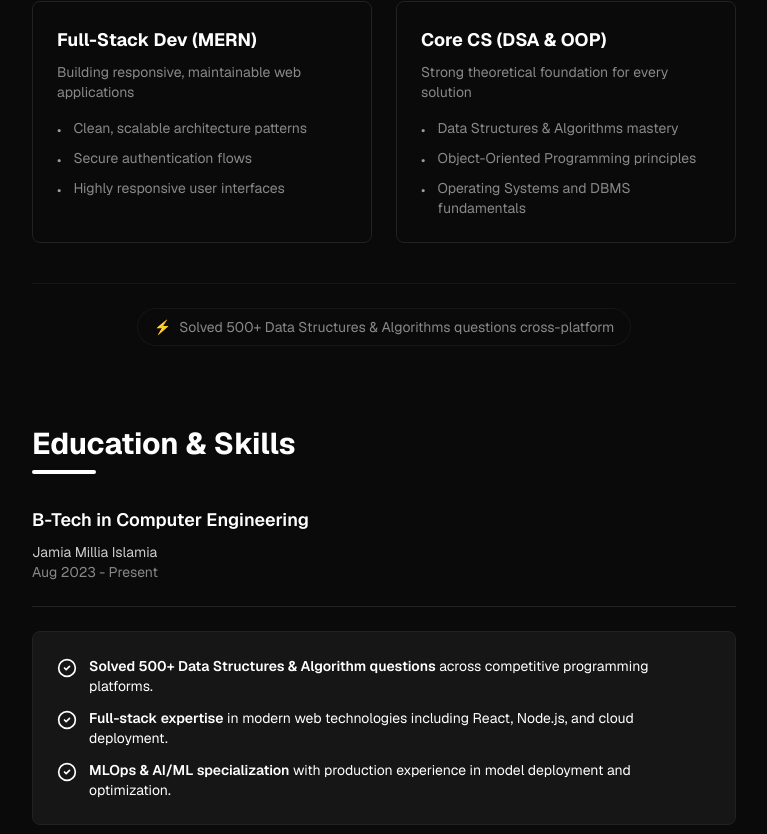
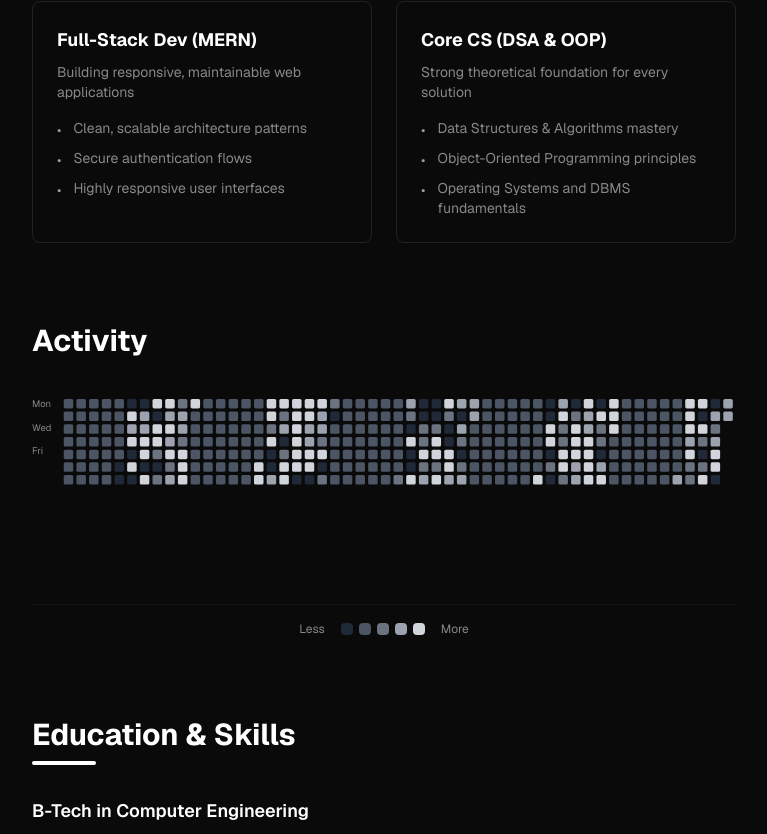
Before and after one commit to farehaaslam/portfolio_website, a Next.js app: page / in a window 1280 px wide. Shown: the part 2078-2912 px from the top of the page, without its empty margins (448-1215 px from the left). Built offline with nearby package versions, Linux system fonts and the light colour scheme.

Commit message:
feat: add GitHub Activity Section and remove achievement badge

```diff
--- a/components/MainContent.tsx
+++ b/components/MainContent.tsx
@@ -4,6 +4,7 @@ import { ExperienceSection } from './sections/ExperienceSection'
 import { ProjectsSection } from './sections/ProjectsSection'
 import { EducationSection } from './sections/EducationSection'
 import { AboutMeSection } from './sections/AboutMeSection'
+import { GitHubActivitySection } from './sections/GitHubActivitySection'
 
 export function MainContent() {
   return (
@@ -37,6 +38,9 @@ export function MainContent() {
       {/* About Me Section */}
       <AboutMeSection />
 
+      {/* GitHub Activity Section */}
+      <GitHubActivitySection />
+
       {/* Education Section */}
       <EducationSection />
     </main>
--- a/components/sections/AboutMeSection.tsx
+++ b/components/sections/AboutMeSection.tsx
@@ -83,13 +83,7 @@ export function AboutMeSection() {
         ))}
       </div>
 
-      {/* Achievement Badge */}
-      <div className="flex items-center justify-center mt-10 pt-6 border-t border-border/50">
-        <div className="inline-flex items-center gap-2 px-4 py-2 rounded-full bg-background/60 border border-border/50 text-sm text-muted-foreground hover:bg-background/80 transition-colors">
-          <span>⚡</span>
-          <span>Solved 500+ Data Structures & Algorithms questions cross-platform</span>
-        </div>
-      </div>
+
     </section>
   )
 }
--- /dev/null
+++ b/components/sections/GitHubActivitySection.tsx
@@ -0,0 +1,123 @@
+'use client'
+
+import { useMemo } from 'react'
+
+interface ActivityDay {
+  date: Date
+  count: number
+}
+
+export function GitHubActivitySection() {
+  // Generate sample contribution data for demonstration
+  const activityData = useMemo(() => {
+    const data: ActivityDay[] = []
+    const today = new Date()
+
+    for (let i = 365; i >= 0; i--) {
+      const date = new Date(today)
+      date.setDate(date.getDate() - i)
+
+      // Generate random-looking contribution counts
+      const seedValue = date.getTime()
+      const pseudoRandom = Math.sin(seedValue / 1000) * 10000
+      const count = Math.floor((pseudoRandom % 100) / 20) * 3
+
+      data.push({ date, count })
+    }
+
+    return data
+  }, [])
+
+  // Group data by weeks
+  const weeks = useMemo(() => {
+    const weekGroups: ActivityDay[][] = []
+    let currentWeek: ActivityDay[] = []
+
+    activityData.forEach((day) => {
+      currentWeek.push(day)
+      if (currentWeek.length === 7) {
+        weekGroups.push(currentWeek)
+        currentWeek = []
+      }
+    })
+
+    if (currentWeek.length > 0) {
+      weekGroups.push(currentWeek)
+    }
+
+    return weekGroups
+  }, [activityData])
+
+  const getColor = (count: number) => {
+    if (count === 0) return '#1f2937' // Empty: deep dark gray
+    if (count < 3) return '#4b5563' // Low: dark gray
+    if (count < 6) return '#6b7280' // Medium: medium gray
+    if (count < 9) return '#9ca3af' // High: light gray
+    return '#d1d5db' // Very high: lighter gray/white
+  }
+
+  const colorLevels = [
+    { color: '#1f2937', label: '0' },
+    { color: '#4b5563', label: '1-2' },
+    { color: '#6b7280', label: '3-5' },
+    { color: '#9ca3af', label: '6-8' },
+    { color: '#d1d5db', label: '9+' }
+  ]
+
+  return (
+    <section className="space-y-8">
+      {/* Section Header */}
+      <div>
+        <h2 className="text-2xl md:text-3xl font-bold text-foreground">Activity</h2>
+      </div>
+
+      {/* GitHub Activity Grid */}
+      <div className="w-full overflow-x-auto pb-4">
+        <div className="inline-block min-w-full">
+          <svg width="100%" viewBox={`0 0 ${weeks.length * 16 + 40} 200`} className="min-h-max">
+            {/* Day labels */}
+            <g className="text-xs fill-muted-foreground">
+              <text x="0" y="20">Mon</text>
+              <text x="0" y="50">Wed</text>
+              <text x="0" y="80">Fri</text>
+            </g>
+
+            {/* Activity grid */}
+            {weeks.map((week, weekIndex) => (
+              <g key={weekIndex}>
+                {week.map((day, dayIndex) => (
+                  <rect
+                    key={`${weekIndex}-${dayIndex}`}
+                    x={40 + weekIndex * 16}
+                    y={10 + dayIndex * 16}
+                    width={12}
+                    height={12}
+                    fill={getColor(day.count)}
+                    rx={2}
+                    className="hover:opacity-80 transition-opacity cursor-pointer"
+                    title={`${day.date.toDateString()}: ${day.count} contributions`}
+                  />
+                ))}
+              </g>
+            ))}
+          </svg>
+        </div>
+      </div>
+
+      {/* Legend */}
+      <div className="flex items-center justify-center gap-4 text-xs text-muted-foreground pt-4 border-t border-border/30">
+        <span>Less</span>
+        <div className="flex gap-1.5">
+          {colorLevels.map(({ color }) => (
+            <div
+              key={color}
+              className="w-3 h-3 rounded"
+              style={{ backgroundColor: color }}
+            />
+          ))}
+        </div>
+        <span>More</span>
+      </div>
+    </section>
+  )
+}
--- a/package.json
+++ b/package.json
@@ -10,7 +10,6 @@
   },
   "dependencies": {
     "@hookform/resolvers": "^3.9.1",
-    "@vercel/analytics": "1.6.1",
     "@radix-ui/react-accordion": "1.2.12",
     "@radix-ui/react-alert-dialog": "1.1.15",
     "@radix-ui/react-aspect-ratio": "1.1.8",
@@ -38,6 +37,7 @@
     "@radix-ui/react-toggle": "1.1.10",
     "@radix-ui/react-toggle-group": "1.1.11",
     "@radix-ui/react-tooltip": "1.2.8",
+    "@vercel/analytics": "1.6.1",
     "autoprefixer": "^10.4.20",
     "class-variance-authority": "^0.7.1",
     "clsx": "^2.1.1",
@@ -51,6 +51,7 @@
     "react": "^19",
     "react-day-picker": "9.13.2",
     "react-dom": "^19",
+    "react-github-calendar": "^5.0.6",
     "react-hook-form": "^7.54.1",
     "react-resizable-panels": "^2.1.7",
     "recharts": "2.15.0",
```
Also changed, not shown: 1 other file (tests, documents, lock files or other folders).
